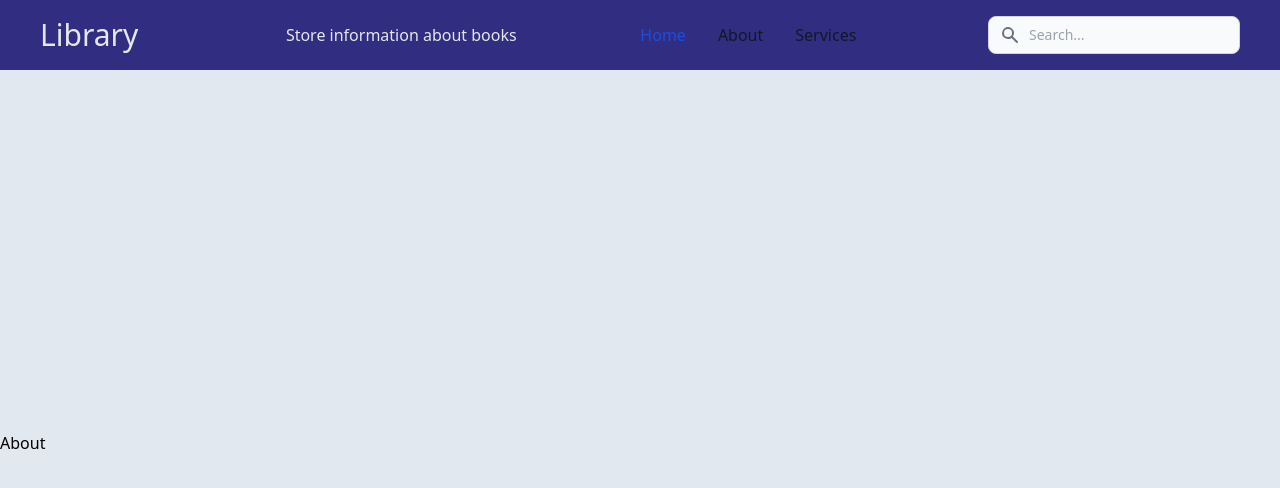
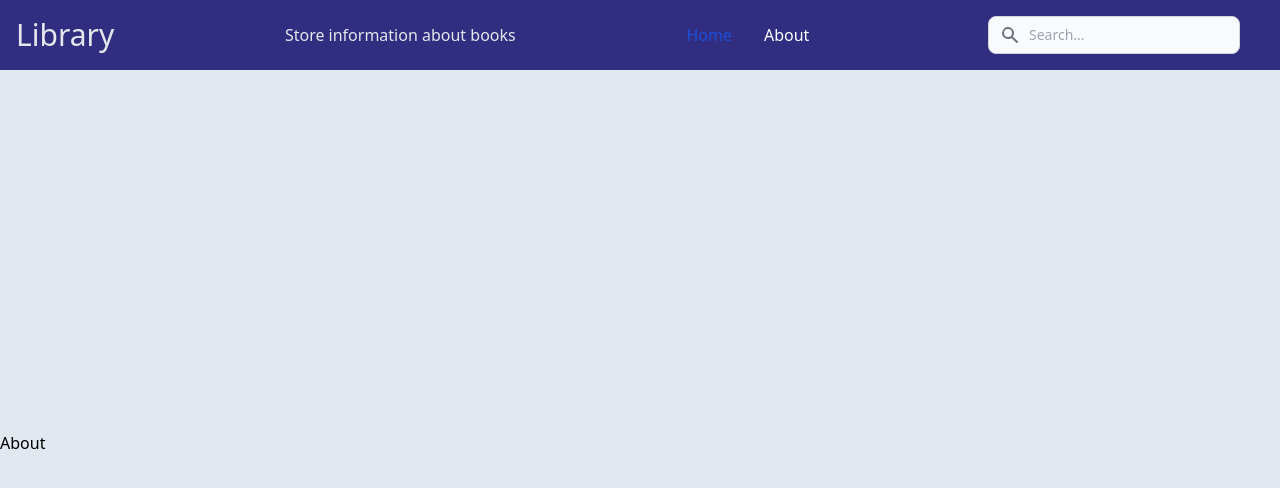
Before and after one commit to AlexisW42/library-react, a React (Vite) app: page /about in a window 1280 px wide. Shown: the top 488 px of the page. Built offline with nearby package versions, Linux system fonts and the light colour scheme.

Commit message:
navbar enhanced

```diff
--- a/src/components/Header.jsx
+++ b/src/components/Header.jsx
@@ -1,4 +1,5 @@
 import { useState } from 'react'
+import NavBar from './NavBar'
 
 function Header() {
   const [isOpen, setIsOpen] = useState(false)
@@ -6,10 +7,8 @@ function Header() {
   return (
     <div className="transition delay-75 h-fit mb-4 bg-indigo-900 text-gray-200 dark:bg-slate-900 dark:border-b-2 dark:border-b-slate-800">
       <nav>
-        <div className="flex flex-wrap justify-between p-4 items-center md:justify-between mx-auto">
-          <div className="px-6 justify-center col-start-1 text-3xl">
-            Library
-          </div>
+        <div className="flex flex-wrap sm:flex-nowrap justify-between p-4 items-center md:justify-between mx-auto">
+          <div className="justify-center col-start-1 text-3xl">Library</div>
           <div className="px-4 justify-self-center sm:justify-self-start col-start-2 col-end-3">
             Store information about books
           </div>
@@ -66,7 +65,7 @@ function Header() {
               type="button"
               className="inline-flex items-center p-2 text-sm text-gray-500 rounded-lg md:hidden hover:bg-gray-100 focus:outline-none focus:ring-2 focus:ring-gray-200 dark:text-gray-400 dark:hover:bg-gray-700 dark:focus:ring-gray-600"
               aria-controls="navbar-search"
-              aria-expanded="false"
+              aria-expanded={`${isOpen ? 'true' : 'false'}`}
             >
               <span className="sr-only">Open menu</span>
               <svg
@@ -113,33 +112,7 @@ function Header() {
                 placeholder="Search..."
               />
             </div>
-            <ul className="flex flex-col p-4 md:p-0 mt-4 font-medium border border-gray-100 rounded-lg md:flex-row md:space-x-8 md:mt-0 md:border-0 dark:bg-gray-800 md:dark:bg-gray-900 dark:border-gray-700">
-              <li>
-                <a
-                  href="#"
-                  className="block py-2 pl-3 pr-4 text-white bg-blue-700 rounded md:bg-transparent md:text-blue-700 md:p-0 md:dark:text-blue-500"
-                  aria-current="page"
-                >
-                  Home
-                </a>
-              </li>
-              <li>
-                <a
-                  href="#"
-                  className="block py-2 pl-3 pr-4 text-gray-900 rounded hover:bg-gray-100 md:hover:bg-transparent md:hover:text-blue-700 md:p-0 md:dark:hover:text-blue-500 dark:text-white dark:hover:bg-gray-700 dark:hover:text-white md:dark:hover:bg-transparent dark:border-gray-700"
-                >
-                  About
-                </a>
-              </li>
-              <li>
-                <a
-                  href="#"
-                  className="block py-2 pl-3 pr-4 text-gray-900 rounded hover:bg-gray-100 md:hover:bg-transparent md:hover:text-blue-700 md:p-0 dark:text-white md:dark:hover:text-blue-500 dark:hover:bg-gray-700 dark:hover:text-white md:dark:hover:bg-transparent dark:border-gray-700"
-                >
-                  Services
-                </a>
-              </li>
-            </ul>
+            <NavBar />
           </div>
         </div>
       </nav>
--- a/src/components/NavBar.jsx
+++ b/src/components/NavBar.jsx
@@ -1,15 +1,24 @@
 function NavBar() {
   return (
-    <nav className="grid content-center col-start-3 col-end-4">
-      <ul>
-        <li className="flex flex-row">
-          <a href="/">Home</a>
-        </li>
-        <li>
-          <a href="/about">About</a>
-        </li>
-      </ul>
-    </nav>
+    <ul className="flex flex-col p-4 md:p-0 mt-4 font-medium border border-gray-100 rounded-lg md:flex-row md:space-x-8 md:mt-0 md:border-0 dark:bg-gray-800 md:dark:bg-gray-900 dark:border-gray-700">
+      <li>
+        <a
+          href="/"
+          className="block py-2 pl-3 pr-4 text-white bg-blue-700 rounded md:bg-transparent md:text-blue-700 md:p-0 md:dark:text-blue-500"
+          aria-current="page"
+        >
+          Home
+        </a>
+      </li>
+      <li>
+        <a
+          href="/about"
+          className="block py-2 pl-3 pr-4 text-white rounded hover:bg-gray-100 md:hover:bg-transparent md:hover:text-blue-700 md:p-0 md:dark:hover:text-blue-500 dark:hover:bg-gray-700 dark:hover:text-white md:dark:hover:bg-transparent dark:border-gray-700"
+        >
+          About
+        </a>
+      </li>
+    </ul>
   )
 }
 export default NavBar
```
